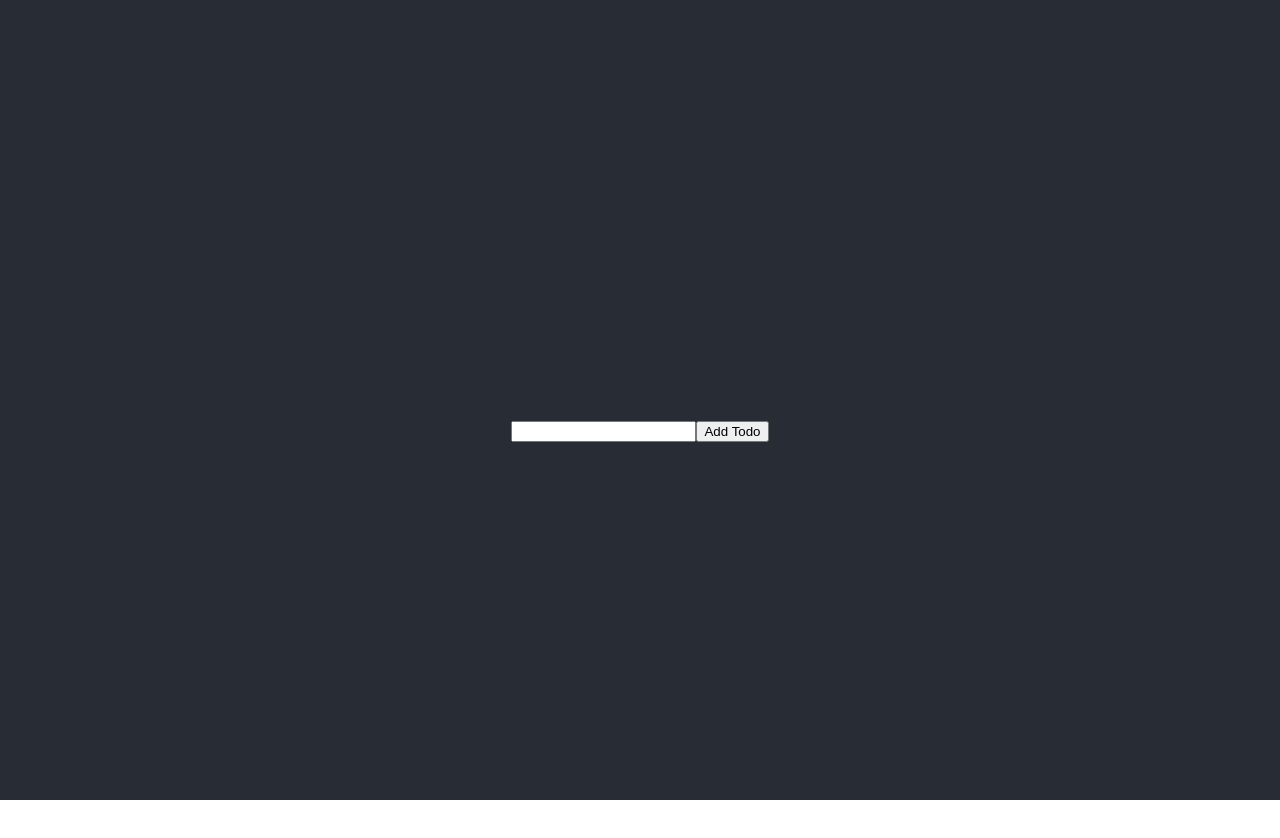
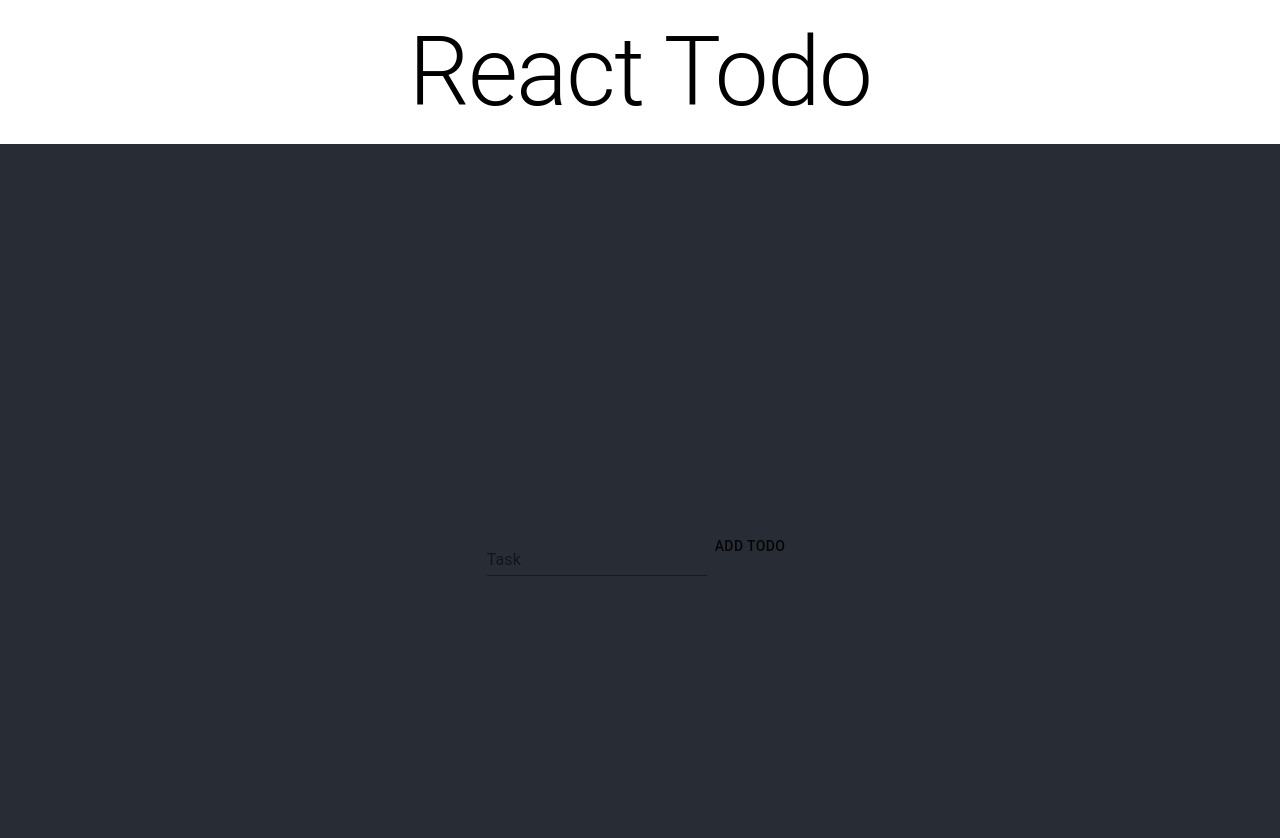
Before and after one commit to AjaySankar/react-todos, a React (Create React App) app: page / in a window 1280 px wide. Shown: the top 838 px of the page. Before the commit the page ends 800 px from the top, so only its background shows below. Built offline with nearby package versions, Linux system fonts and the light colour scheme.

Commit message:
added material-ui to todoform

```diff
--- a/src/App.js
+++ b/src/App.js
@@ -1,3 +1,4 @@
+import Typography from "@material-ui/core/Typography";
 import React, { useState, useEffect } from 'react';
 import './App.css';
 import TodoList from './components/TodoList'
@@ -40,6 +41,9 @@ function App() {
 
   return (
     <div className="App">
+      <Typography style={{ padding: 16 }} variant="h1">
+        React Todo
+      </Typography>
       <header className="App-header">
         <TodoList todos={todos} deleteTodo={deleteTodo} toggleCompleted={toggleCompleted}/>
         <TodoForm addTodo={addTodo}/>
--- a/src/components/TodoForm.js
+++ b/src/components/TodoForm.js
@@ -1,5 +1,6 @@
 import React, { useState } from 'react';
 import { v4 as uuidv4 } from 'uuid';
+import { Button, TextField } from "@material-ui/core";
 
 const TodoForm = ({addTodo}) => {
     const defualtTodo = {
@@ -20,8 +21,8 @@ const TodoForm = ({addTodo}) => {
         }
     }
     return <form onSubmit={handleSubmit}>
-        <input type="text" value={todo.task} onChange={handleChange}/>
-        <input type="submit" value="Add Todo"/>
+        <TextField label="Task" type="text" name="task" value={todo.task} onChange={handleChange}/>
+        <Button type="submit">Add Todo</Button>
     </form>
 }
 
--- a/src/components/TodoList.js
+++ b/src/components/TodoList.js
@@ -1,11 +1,12 @@
 import React from 'react';
 import Todo from './Todo'
+import { List } from "@material-ui/core";
 
 const TodoList = ({todos, deleteTodo, toggleCompleted}) => {
-    return <ul>
+    return <List>
         {
         todos.map((todo = {}) => <Todo key={todo.id} todo={todo} deleteTodo={deleteTodo} toggleCompleted={toggleCompleted}/>)
         }
-    </ul>
+    </List>
 };
 export default TodoList;
```
